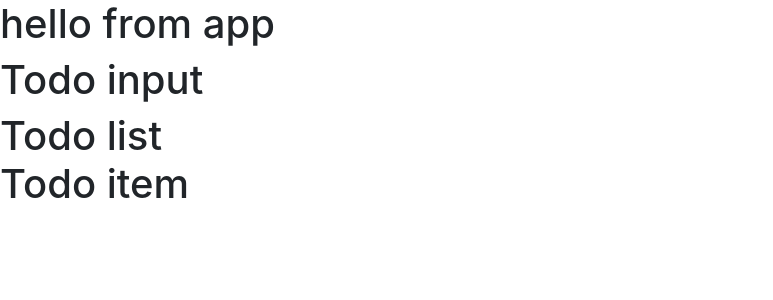
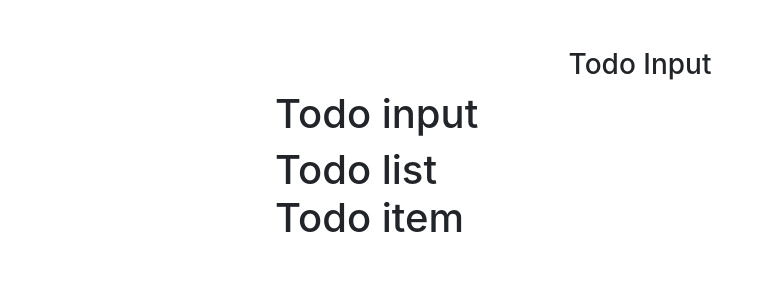
Before and after one commit to DevIvaylo/todo-list-react, a React (Create React App) app: page / in a window 1280 px wide. Shown: the top 300 px of the page, without its empty margins (0-773 px from the left). Built offline with nearby package versions, Linux system fonts and the light colour scheme.

Commit message:
creating structure for app component

```diff
--- a/src/App.js
+++ b/src/App.js
@@ -1,18 +1,61 @@
-import React from 'react';
+import React, {Component} from 'react';
 import "@fortawesome/fontawesome-free/css/all.min.css"
-import uuid from 'uuid';
+import {v4 as uuidv4} from 'uuid';
 import 'bootstrap/dist/css/bootstrap.min.css';
 import TodoList from "./components/TodoList";
 import TodoInput from "./components/TodoInput";
 
-function App() {
-    return (
-        <div className="App">
-            <h1>hello from app</h1>
-            <TodoInput/>
-            <TodoList/>
-        </div>
-    );
+class App extends Component {
+    constructor(props) {
+        super(props);
+        this.state = {
+            items: [
+                {id: 1, title: 'wake up'},
+                {id: 2, title: 'make breakfast'}
+            ],
+            id: uuidv4(),
+            item: '',
+            editItem: false
+        };
+    }
+
+    handleChange = (event) => {
+        console.log('handleChange');
+    };
+    handleSubmit = () => {
+        console.log('handleSubmit');
+    };
+
+    clearList = () => {
+        console.log('clear list')
+    };
+
+    handleDelete = (id) => {
+        console.log('handleDelete')
+    };
+
+    handleEdit = (id) => {
+        console.log('handleEdit');
+    };
+
+
+    render() {
+        console.log(this.state);
+
+        return (
+            <div className="container">
+                <div className="row">
+                    <div className="col-10 mx-auto col-md-8 mt-5">
+                        <h3 className='text-capitalize text-center'>todo input</h3>
+                        <TodoInput item={this.state.item} handleChange={this.handleChange}
+                                   handleSubmit={this.handleSubmit} editItem={this.state.editItem}/>
+                        <TodoList items={this.state.items} clearList={this.clearList} handleDelete={this.handleDelete}
+                                  handleEdit={this.handleEdit}/>
+                    </div>
+                </div>
+            </div>
+        );
+    }
 }
 
 export default App;
```
